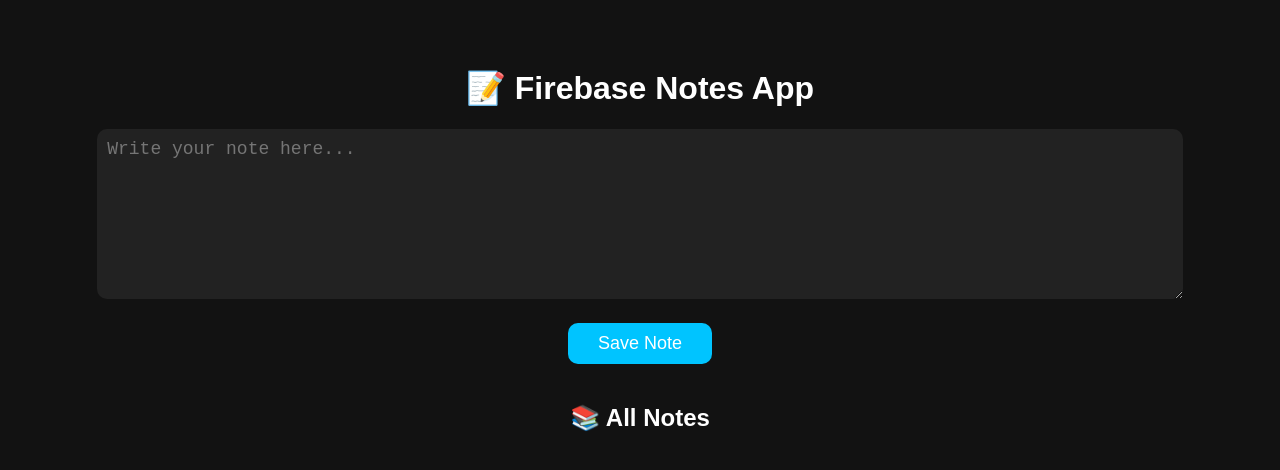
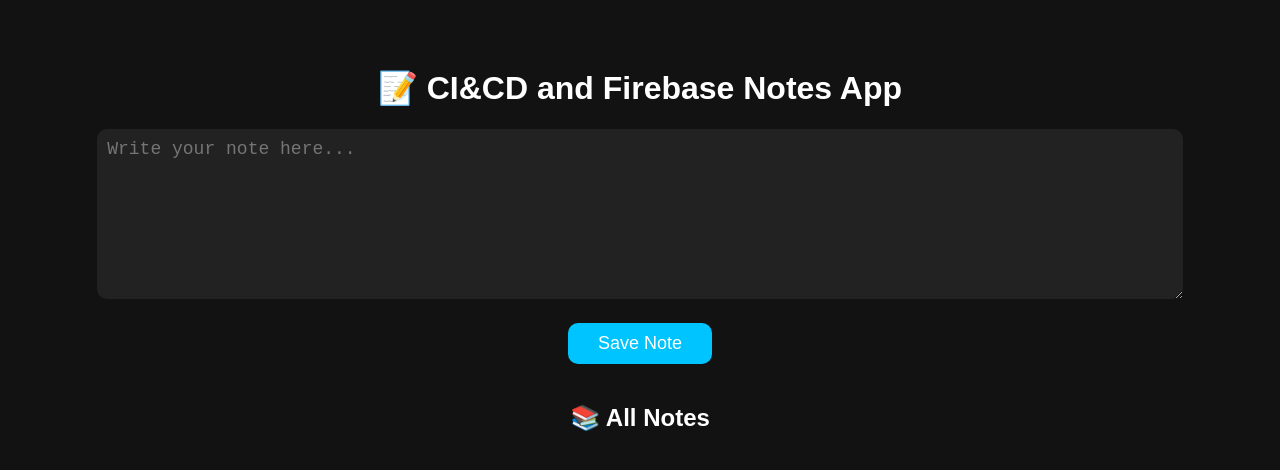
Before and after one commit to santoshkumarhatti/internship_project, a plain HTML site: page index.html in a window 1280 px wide. Drawn offline with Linux system fonts and the light colour scheme; no server answers.

Commit message:
make sure everything is committed firebase display all notes cicd

```diff
--- a/index.html
+++ b/index.html
@@ -42,7 +42,7 @@
   </style>
 </head>
 <body>
-  <h1>📝 Firebase Notes App</h1>
+  <h1>📝 CI&CD and Firebase Notes App</h1>
   <textarea id="note" placeholder="Write your note here..."></textarea><br>
   <button onclick="saveNote()">Save Note</button>
 
```
